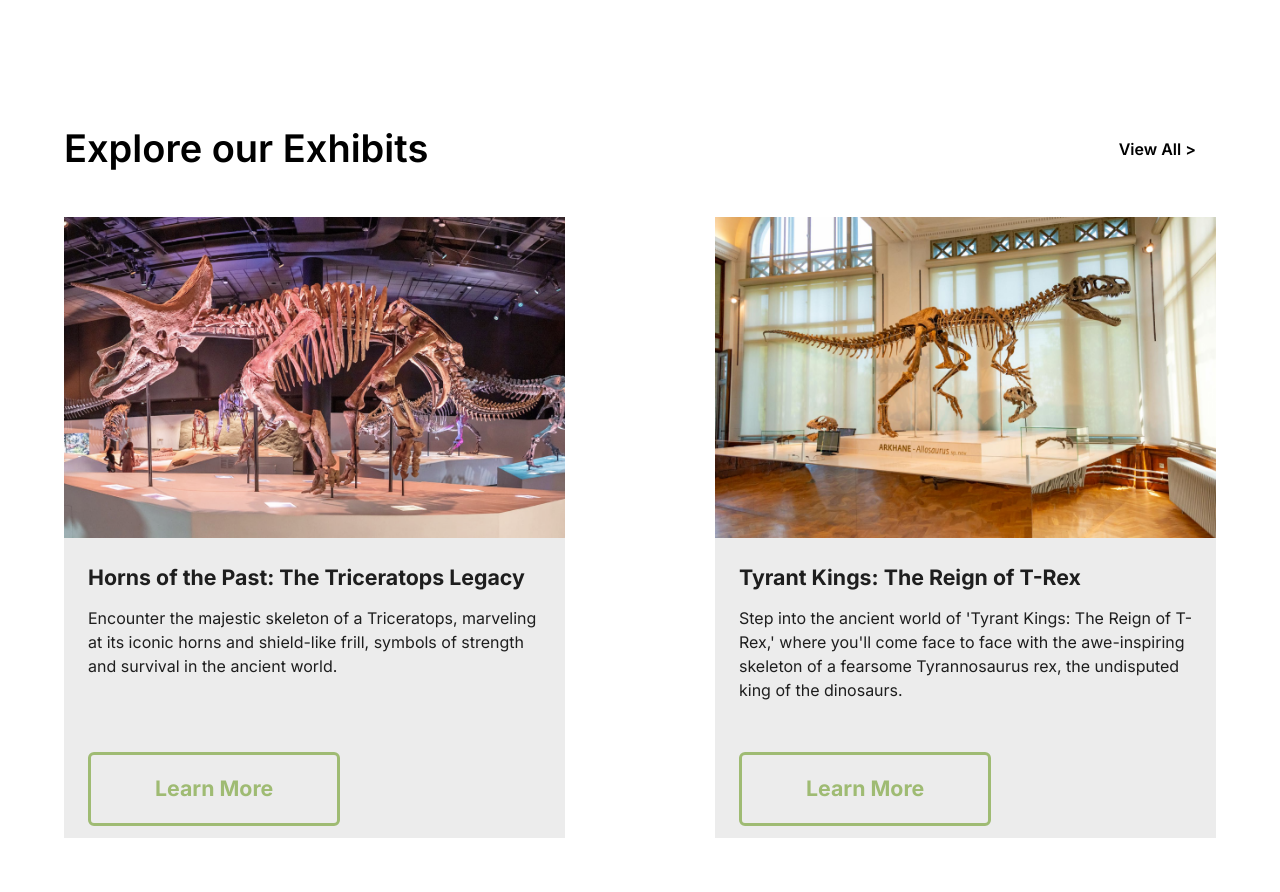
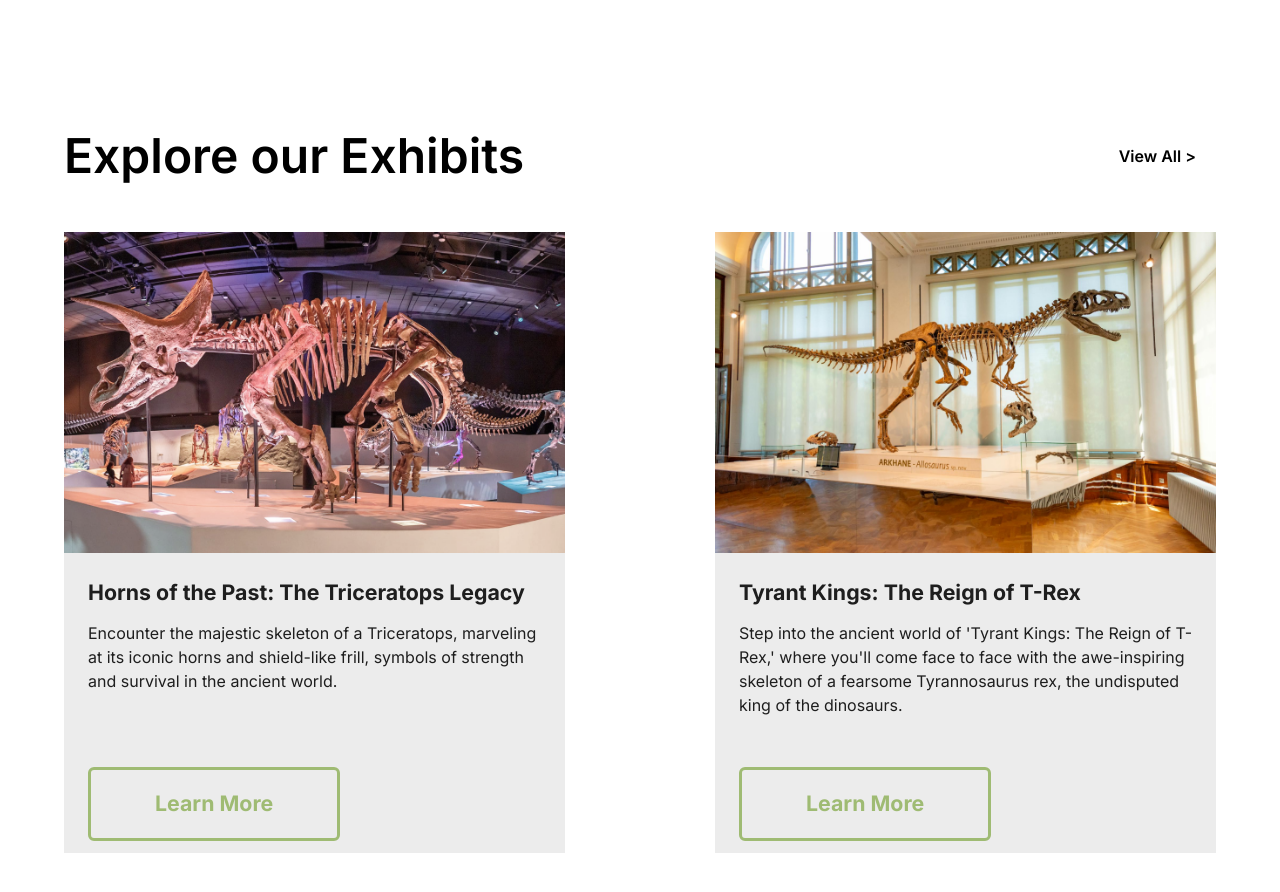
Before and after one commit to faoroj/FossilDiscoveryLab, a React (Vite) app in the folder FossilDiscoveryLab/: page / in a window 1280 px wide. Shown: the part 980-1872 px from the top of the page. Built offline with nearby package versions, Linux system fonts and the light colour scheme.

Commit message:
Exhibits Text

```diff
--- a/FossilDiscoveryLab/src/components/home/Exhibits.jsx
+++ b/FossilDiscoveryLab/src/components/home/Exhibits.jsx
@@ -31,7 +31,7 @@ const Exhibits = () => {
     <section className='max-container'>
 
       <div className='flexBetween '>
-        <h1 className='font-inter text-[22px] lg:text-[38px] md:text-[28px] sm:text-[22px] font-semibold leading-[150%]'>Explore our Exhibits</h1>
+        <h1 className='font-inter text-[32px] md:text-[48px] font-semibold leading-[150%]'>Explore our Exhibits</h1>
         <p className='text-semibold-16 md:text-semibold-18 mr-5 cursor-pointer hover:underline'>View All &gt;</p>
       </div>
 
--- a/FossilDiscoveryLab/src/pages/VisitUs.jsx
+++ b/FossilDiscoveryLab/src/pages/VisitUs.jsx
@@ -29,7 +29,7 @@ const VisitUs = () => {
         <Newsletter />
       </section>
 
-      <section>
+      <section className="padding-x padding-t">
         <Footer />
       </section>
 
```
